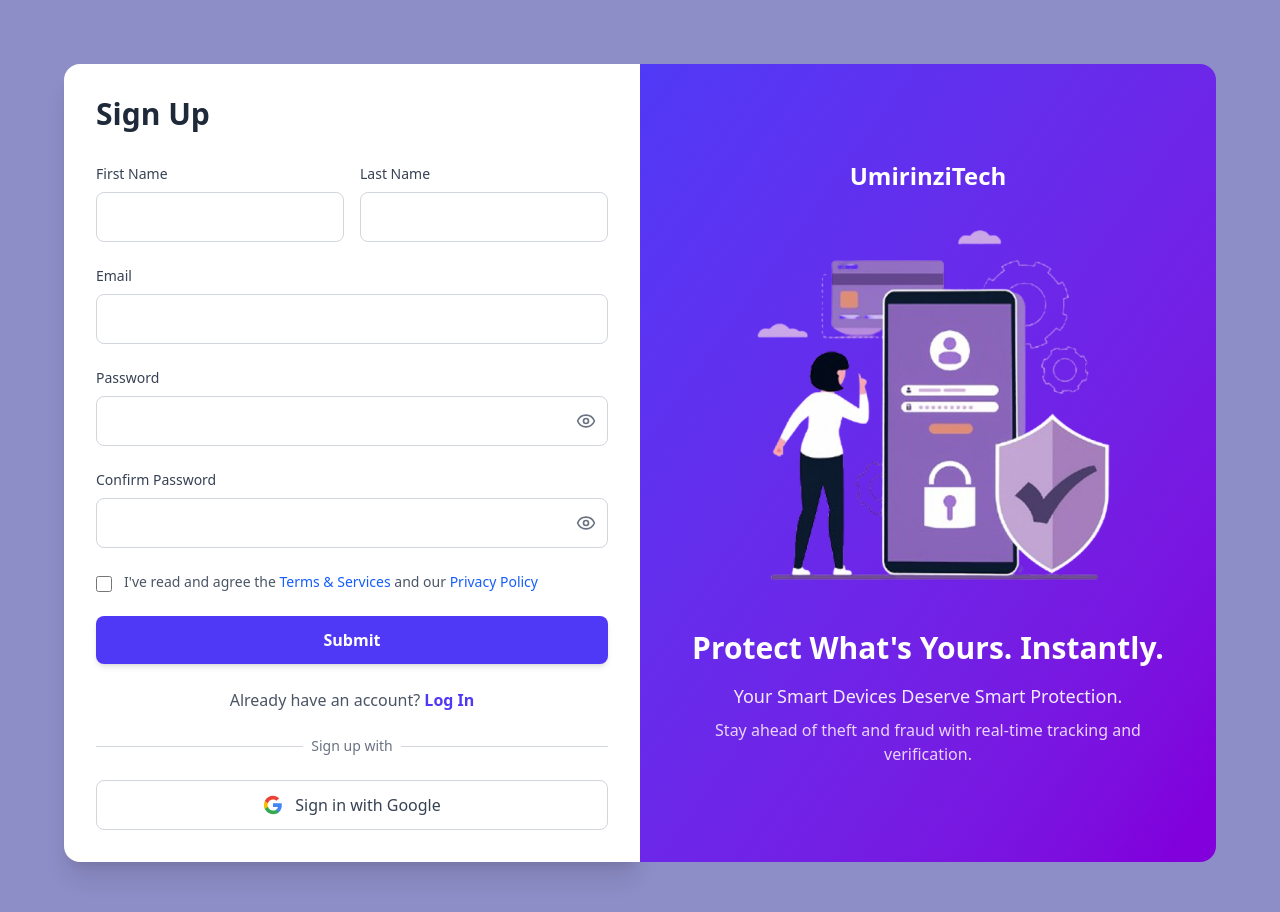
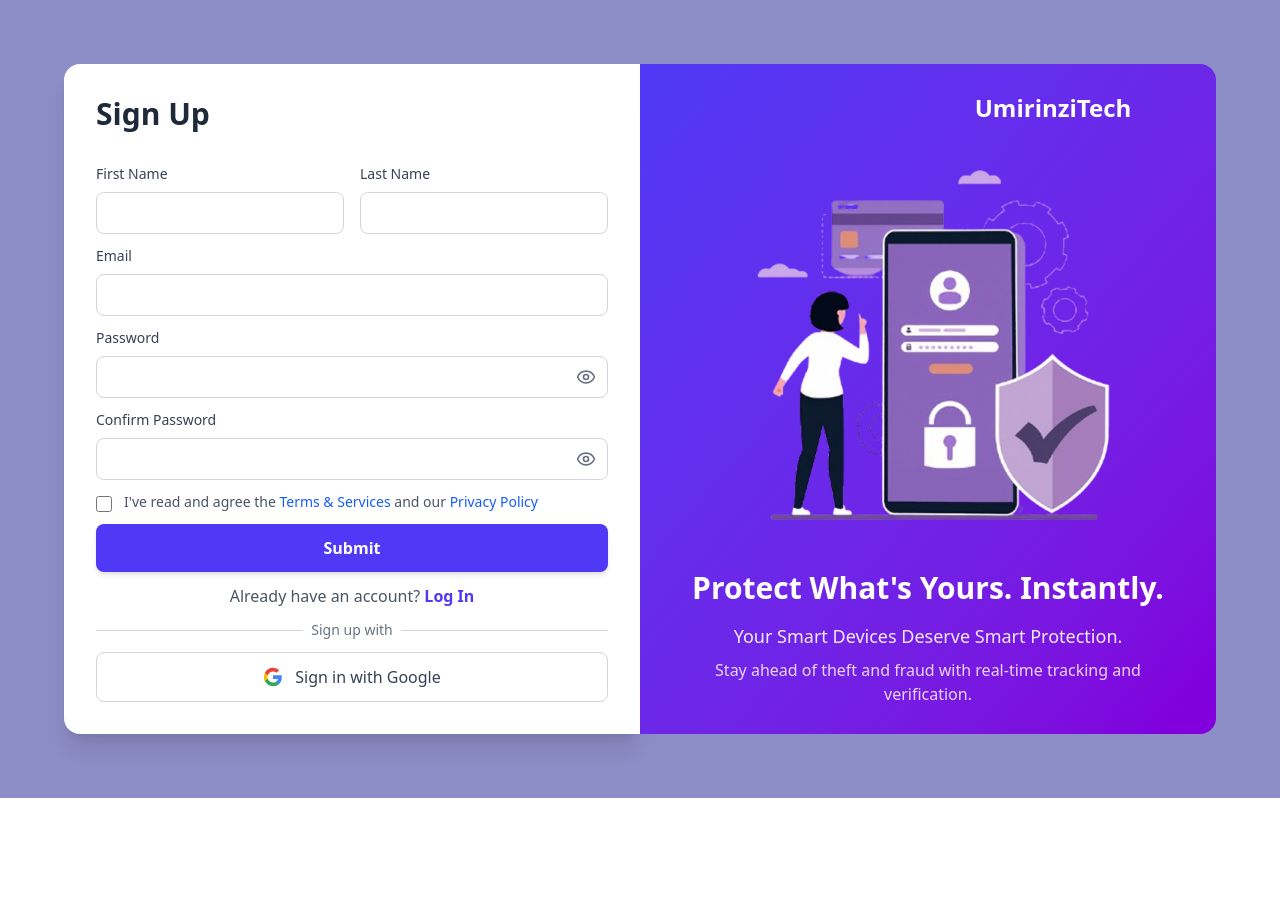
Before and after one commit to Prom004/umurinziTech, a React (Vite) app in the folder frontend/: page /signup in a window 1280 px wide. Shown: the top 912 px of the page. After the commit the page ends 800 px from the top, so only its background shows below. Built offline with nearby package versions, Linux system fonts and the light colour scheme.

Commit message:
Adjustments

```diff
--- a/frontend/src/pages/SignupPage.jsx
+++ b/frontend/src/pages/SignupPage.jsx
@@ -1,6 +1,6 @@
-import React, { useState } from 'react';
+import { useState } from 'react';
 import signUp from '../assets/img/signup-image.png'
-import { Eye, EyeOff, Shield, Smartphone, User, Lock, CheckCircle, Settings, Cloud } from 'lucide-react';
+import { Eye, EyeOff } from 'lucide-react';
 
 export default function SignupPage() {
   const [formData, setFormData] = useState({
@@ -34,7 +34,7 @@
         <div className="bg-white rounded-l-2xl shadow-xl p-8 w-full">
           <h1 className="text-3xl font-bold text-gray-800 mb-8">Sign Up</h1>
 
-          <div className="space-y-6">
+          <div className="space-y-3">
             {/* Name Fields */}
             <div className="grid grid-cols-2 gap-4">
               <div>
@@ -46,7 +46,7 @@
                   name="firstName"
                   value={formData.firstName}
                   onChange={handleInputChange}
-                  className="w-full px-4 py-3 border border-gray-300 rounded-lg focus:ring-2 focus:ring-blue-500 focus:border-transparent transition-all"
+                  className="w-full p-2 border border-gray-300 rounded-lg focus:ring-2 focus:ring-blue-500 focus:border-transparent transition-all"
                   required
                 />
               </div>
@@ -59,7 +59,7 @@
                   name="lastName"
                   value={formData.lastName}
                   onChange={handleInputChange}
-                  className="w-full px-4 py-3 border border-gray-300 rounded-lg focus:ring-2 focus:ring-blue-500 focus:border-transparent transition-all"
+                  className="w-full p-2 border border-gray-300 rounded-lg focus:ring-2 focus:ring-blue-500 focus:border-transparent transition-all"
                   required
                 />
               </div>
@@ -75,7 +75,7 @@
                 name="email"
                 value={formData.email}
                 onChange={handleInputChange}
-                className="w-full px-4 py-3 border border-gray-300 rounded-lg focus:ring-2 focus:ring-blue-500 focus:border-transparent transition-all"
+                className="w-full p-2 border border-gray-300 rounded-lg focus:ring-2 focus:ring-blue-500 focus:border-transparent transition-all"
                 required
               />
             </div>
@@ -91,7 +91,7 @@
                   name="password"
                   value={formData.password}
                   onChange={handleInputChange}
-                  className="w-full px-4 py-3 pr-12 border border-gray-300 rounded-lg focus:ring-2 focus:ring-blue-500 focus:border-transparent transition-all"
+                  className="w-full p-2 pr-12 border border-gray-300 rounded-lg focus:ring-2 focus:ring-blue-500 focus:border-transparent transition-all"
                   required
                 />
                 <button
@@ -115,7 +115,7 @@
                   name="confirmPassword"
                   value={formData.confirmPassword}
                   onChange={handleInputChange}
-                  className="w-full px-4 py-3 pr-12 border border-gray-300 rounded-lg focus:ring-2 focus:ring-blue-500 focus:border-transparent transition-all"
+                  className="w-full p-2 pr-12 border border-gray-300 rounded-lg focus:ring-2 focus:ring-blue-500 focus:border-transparent transition-all"
                   required
                 />
                 <button
@@ -194,39 +194,15 @@
       {/* </div> */}
 
       {/* Right Side - Illustration and Content */}
-      <div className="flex bg-gradient-to-br from-indigo-600 to-purple-700 items-center justify-center p-8 text-white rounded-r-2xl">
+      <div className="flex flex-col bg-gradient-to-br from-indigo-600 to-purple-700 items-center justify-center text-white rounded-r-2xl">
+        <h2 className="text-2xl font-semibold mb-[40px] ml-[250px] flex justify-end items-end">UmirinziTech</h2>
         <div className="max-w-lg text-center">
-          <h2 className="text-2xl font-bold mb-8">UmirinziTech</h2>
           {/* Brand Name */}
 
           {/* Illustration Area */}
           <div className="mb-8">
 
             <img src={signUp} alt="" />
-            {/* Phone Mockup */}
-            {/* <div className="relative mx-auto w-48 h-80 bg-indigo-800 rounded-3xl p-4 shadow-2xl transform rotate-3">
-
-            </div> */}
-
-            {/* Person Silhouette
-            <div className="absolute -left-8 bottom-0">
-              <div className="w-16 h-24 bg-white rounded-t-full relative">
-                <div className="w-8 h-8 bg-white rounded-full absolute -top-4 left-4" />
-              </div>
-            </div> */}
-
-            {/*  */}
-
-            {/* Floating Elements */}
-            {/* <div className="absolute top-4 left-8">
-              <Cloud className="w-8 h-8 text-purple-300 opacity-70" />
-            </div>
-            <div className="absolute top-8 right-12">
-              <Settings className="w-6 h-6 text-purple-300 opacity-70" />
-            </div>
-            <div className="absolute bottom-12 right-8">
-              <div className="w-4 h-4 bg-purple-300 rounded-full opacity-70" />
-            </div> */}
           </div>
 
           {/* Main Heading */}
```
